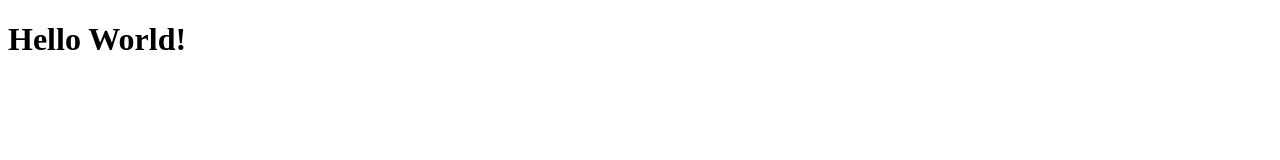
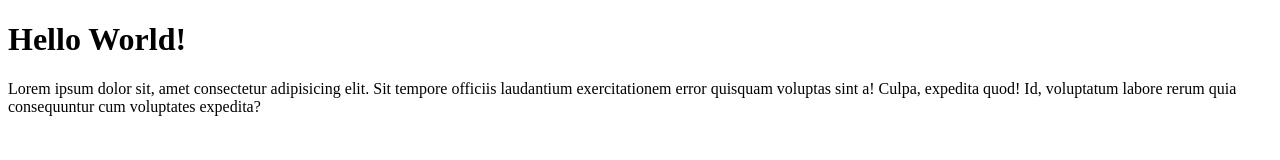
Before and after one commit to riibudd/wpu-git-set, a plain HTML site: page index.html in a window 1280 px wide. Drawn offline with Linux system fonts and the light colour scheme.

Commit message:
Menambahkan Paragraf

```diff
--- a/index.html
+++ b/index.html
@@ -8,5 +8,6 @@
   </head>
   <body>
     <h1>Hello World!</h1>
+    <p>Lorem ipsum dolor sit, amet consectetur adipisicing elit. Sit tempore officiis laudantium exercitationem error quisquam voluptas sint a! Culpa, expedita quod! Id, voluptatum labore rerum quia consequuntur cum voluptates expedita?</p>
   </body>
 </html>
```
